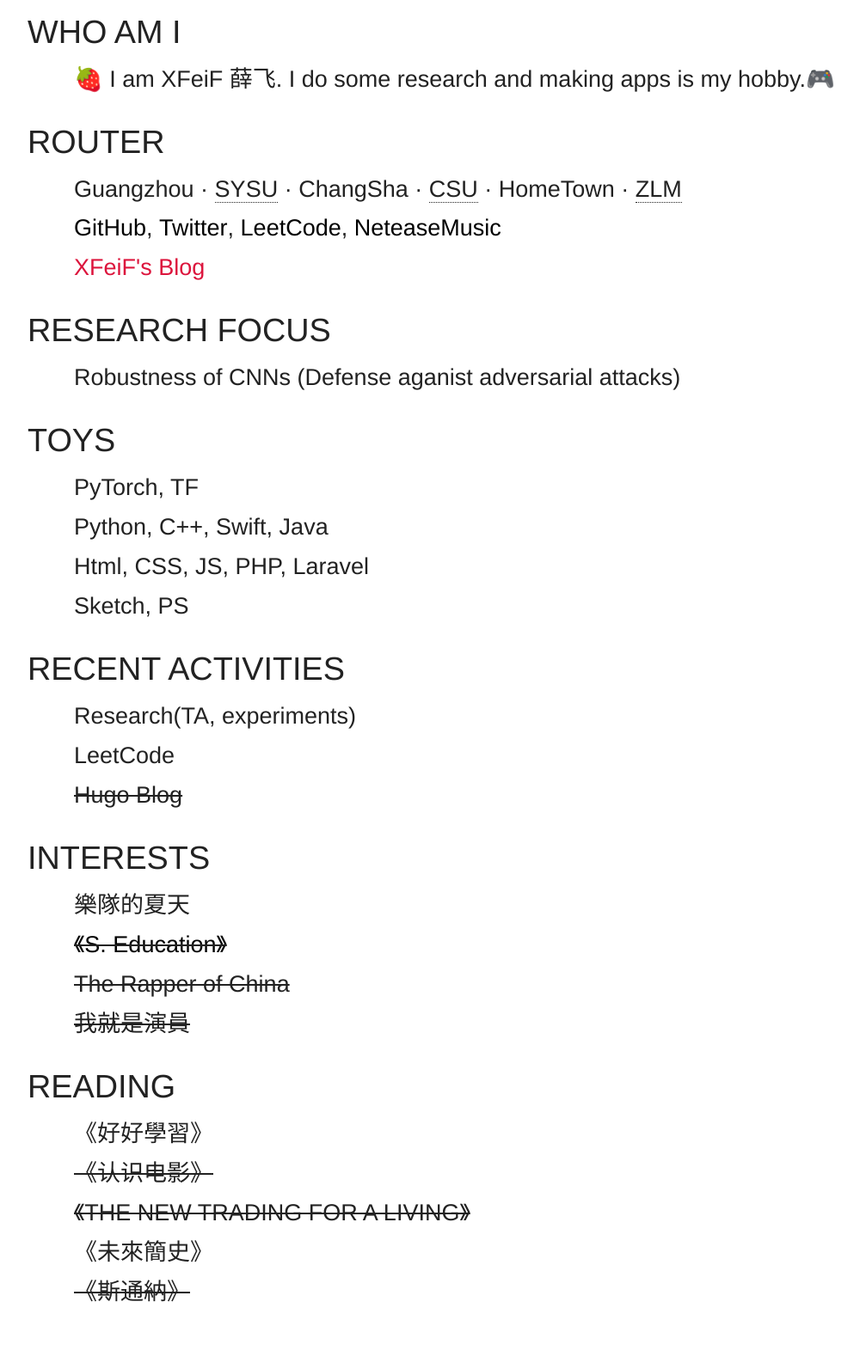
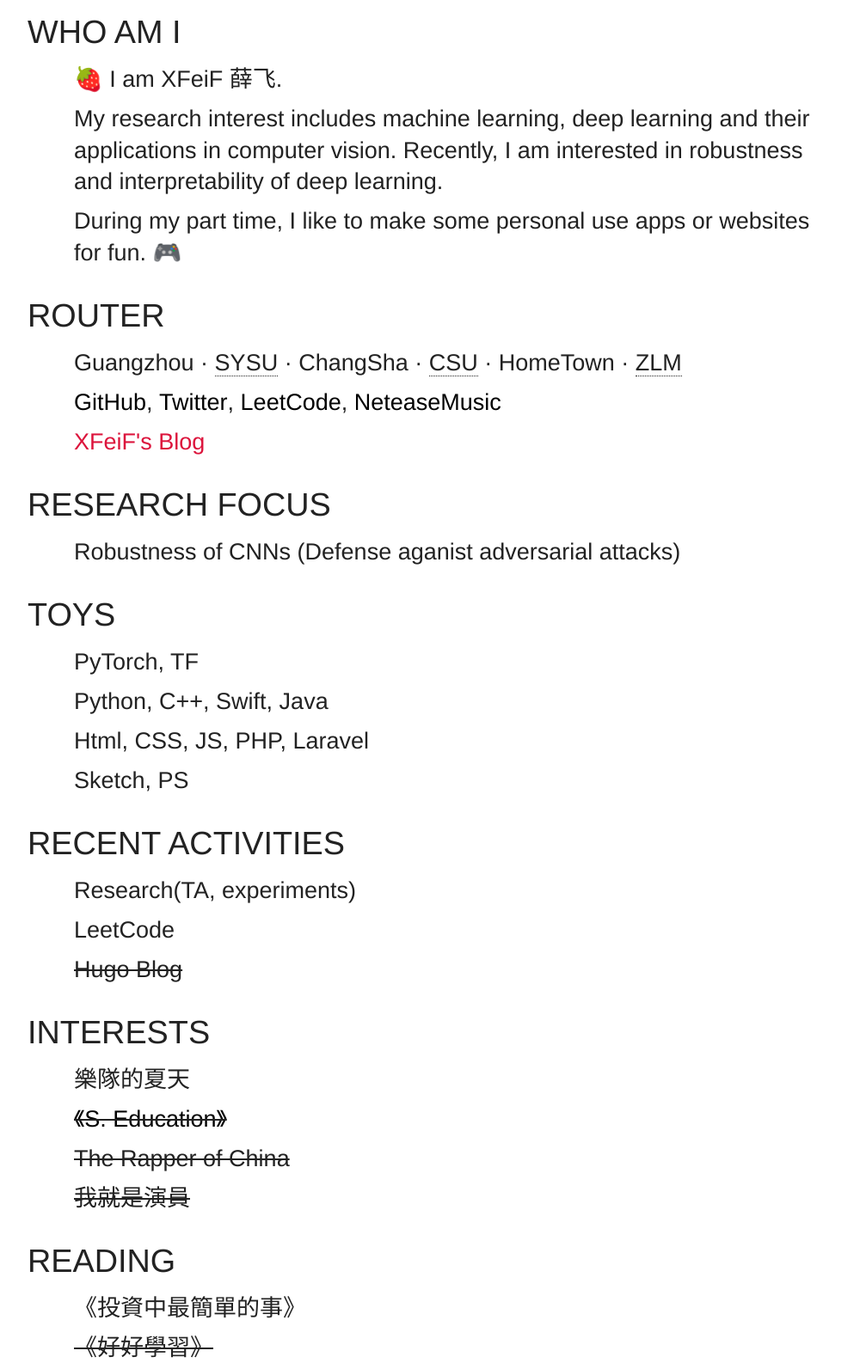
Before and after one commit to XFeiF/Fei, a plain HTML site: page index.html in a window 1280 px wide. Shown: the part 400-1993 px from the top of the page at 86% size, without its empty margins (128-1128 px from the left). Drawn offline with Linux system fonts and the light colour scheme.

Commit message:
update190705

```diff
--- a/index.html
+++ b/index.html
@@ -19,7 +19,9 @@
 
     <div class="main">
         <h2>Who am I</h2>
-        <p>🍓 I am XFeiF 薛飞. I do some research and making apps is my hobby.🎮 </p>
+        <p>🍓 I am XFeiF 薛飞.</p>
+        <p> My research interest includes machine learning, deep learning and their applications in computer vision. Recently, I am interested in robustness and interpretability of deep learning.</p>
+        <p> During my part time, I like to make some personal use apps or websites for fun. 🎮 </p>
 
         <h2>Router</h2>
         <p>Guangzhou ·
@@ -58,7 +60,8 @@
         <p><del>我就是演員</del></p>
 
         <h2>Reading</h2>
-        <p>《好好學習》</p>
+        <p>《投資中最簡單的事》</p>
+        <p><del>《好好學習》</del></p>
         <p><del>《认识电影》</del></p>
         <p><del>《THE NEW TRADING FOR A LIVING》</del></p>
         <p>《未來簡史》</del>
@@ -68,4 +71,4 @@
     </div>
 </body>
 
-</html
+</html>
```
